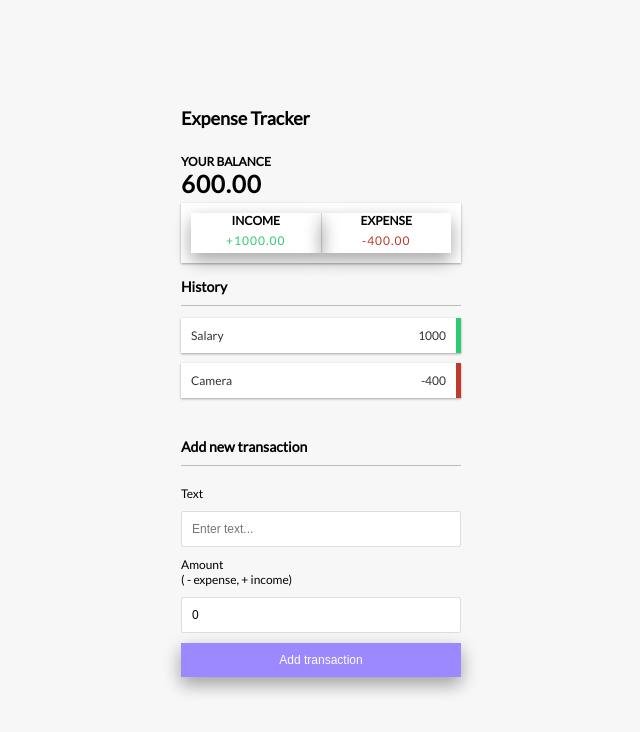
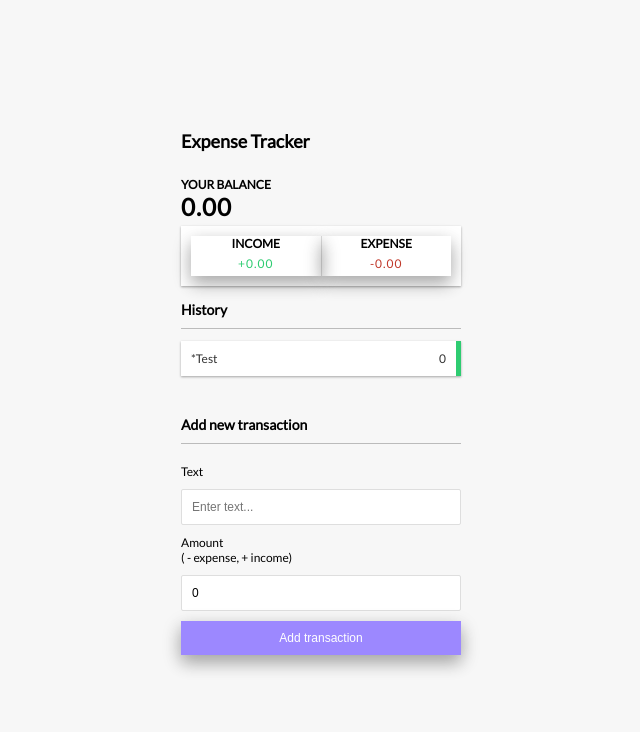
Before and after one commit to itsDarkKnight/expensetracker, a React (Create React App) app: page / in a window 1280 px wide. Shown: the top 732 px of the page, without its empty margins (319-959 px from the left). Built offline with nearby package versions, Linux system fonts and the light colour scheme.

Commit message:
changed txnlist

```diff
--- a/src/cntext/GlobalState.js
+++ b/src/cntext/GlobalState.js
@@ -4,8 +4,8 @@ import Appreducer from "./Appreducer";
 const initialState = {
     transaction: [
 
-        { id: 1, text: 'Salary', amount: 1000 },
-        { id: 2, text: 'Camera', amount: -400 }
+        { id: 1, text: '*Test', amount: 0 },
+       // { id: 2, text: 'Camera', amount: -400 }
 
     ]
 }
```
